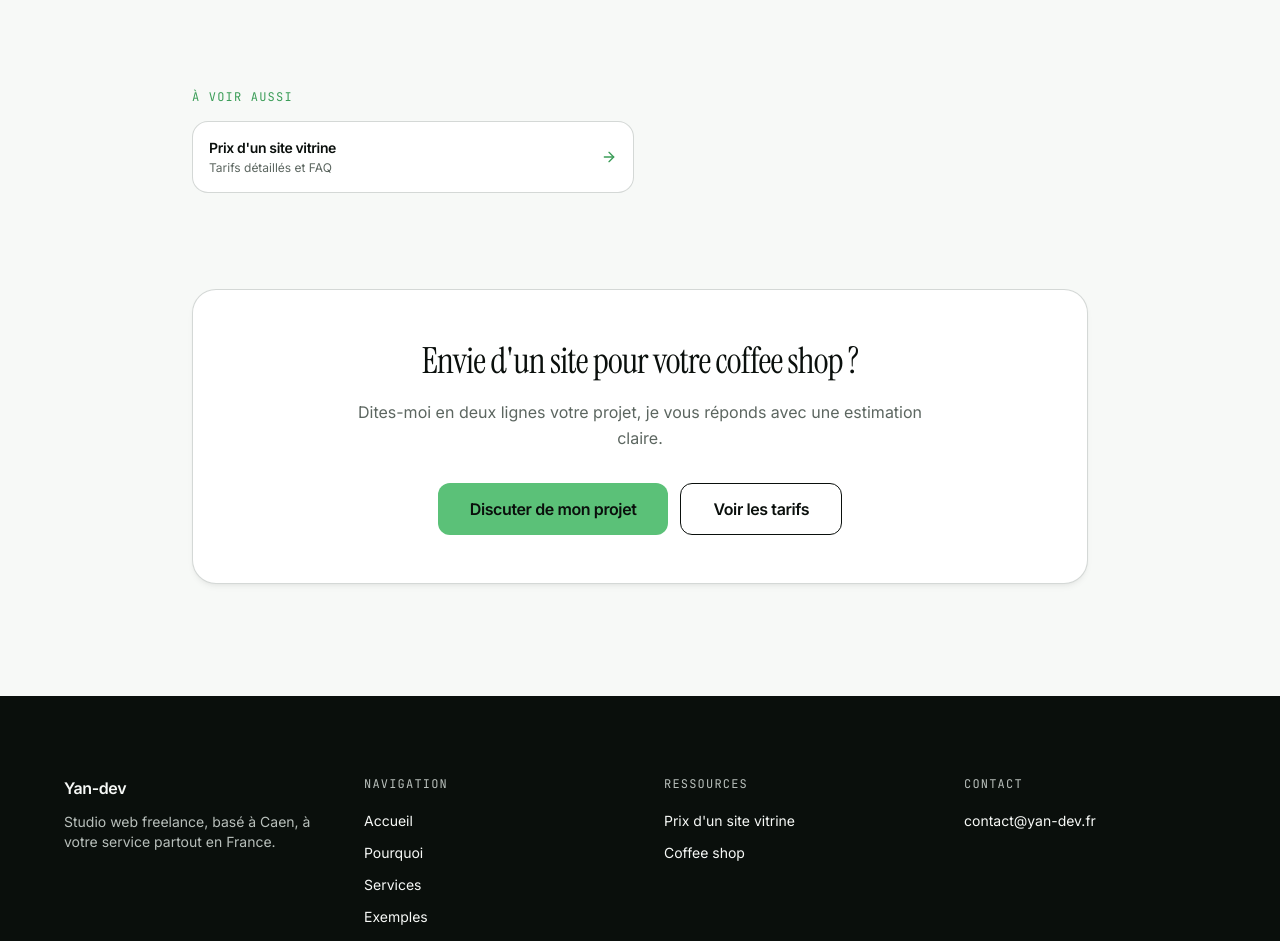
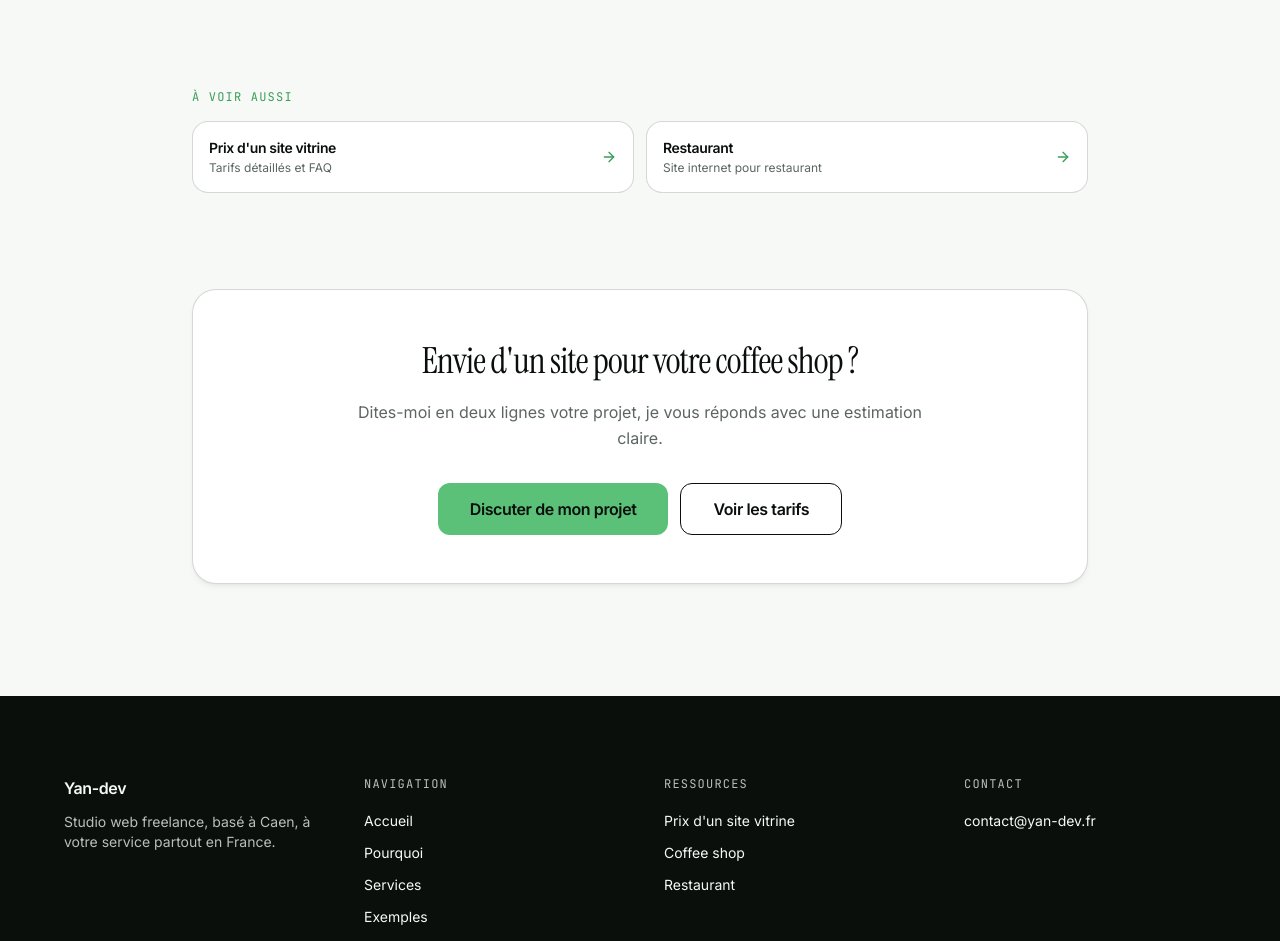
Before and after one commit to yaniiish/yan-dev-PF, a Next.js app: page /site-internet/coffee-shop in a window 1280 px wide. Shown: the part 3240-4181 px from the top of the page. Built offline with nearby package versions, Linux system fonts and the light colour scheme; no server answers.

Commit message:
feat: ajoute la page metier restaurant (changement de carte compris dans l'abonnement)

```diff
--- a/src/content/metiers.ts
+++ b/src/content/metiers.ts
@@ -125,6 +125,71 @@ export const METIERS: readonly Metier[] = [
     ctaText:
       "Dites-moi en deux lignes votre projet, je vous réponds avec une estimation claire.",
   },
+  {
+    slug: "restaurant",
+    navLabel: "Restaurant",
+    serviceName: "Création de site internet pour restaurant",
+    metaTitle: "Création de site internet pour restaurant, dès 490 €",
+    metaDescription:
+      "Un site web moderne pour votre restaurant : carte, horaires, réservation et visibilité sur Google. Changement de carte compris dans l'abonnement. Dès 490 €. Freelance à Caen, partout en France.",
+    breadcrumbLabel: "Site internet pour restaurant",
+    h1: "Un site internet pour votre restaurant",
+    lead: "Vos clients regardent votre carte et vos horaires en ligne avant de réserver. Un site clair et moderne les rassure, met l'eau à la bouche et vous rend visible sur Google quand on cherche où manger dans le coin. Dès 490 €.",
+    enjeuxTitle: "Pourquoi un site pour votre restaurant",
+    enjeux: [
+      {
+        title: "Être trouvé sur Google",
+        body: "Quand on cherche un restaurant dans votre ville, un site bien référencé vous fait apparaître, avec votre adresse, vos horaires et votre carte.",
+      },
+      {
+        title: "Donner envie de réserver",
+        body: "Photos de vos plats, de la salle, de l'ambiance : on donne envie de venir avant même de pousser la porte.",
+      },
+      {
+        title: "Une carte qui évolue sans surcoût",
+        body: "Vous changez de menu chaque saison ? La mise à jour de la carte est comprise dans l'abonnement de 30 €/mois, il suffit de me l'envoyer.",
+      },
+      {
+        title: "Réservation et contact simplifiés",
+        body: "Téléphone cliquable, formulaire, lien vers votre outil de réservation : on met en avant ce qui aide à remplir la salle.",
+      },
+    ],
+    example: {
+      description: "Un site exemple complet pour restaurant, en ligne.",
+      href: "https://site-pf-2.vercel.app/",
+      image: {
+        src: "/projects/restaurant.png",
+        alt: "Aperçu du site exemple pour restaurant",
+        width: 1618,
+        height: 910,
+      },
+    },
+    faq: [
+      {
+        question: "Combien coûte un site pour un restaurant ?",
+        answer:
+          "À partir de 490 € à la création, puis 30 €/mois pour le nom de domaine, l'hébergement et les mises à jour. Le détail est sur la page des tarifs.",
+      },
+      {
+        question: "Puis-je changer ma carte régulièrement ?",
+        answer:
+          "Oui. La mise à jour de votre carte est comprise dans l'abonnement de 30 €/mois : vous m'envoyez les changements et je les mets en ligne.",
+      },
+      {
+        question: "Peut-on ajouter la réservation en ligne ?",
+        answer:
+          "Oui : lien vers votre outil de réservation, téléphone cliquable ou formulaire de contact, selon ce que vous préférez.",
+      },
+      {
+        question: "Je ne suis pas à Caen, c'est possible ?",
+        answer:
+          "Oui. Je travaille à distance partout en France, le site se livre sans déplacement.",
+      },
+    ],
+    ctaTitle: "Envie d'un site pour votre restaurant ?",
+    ctaText:
+      "Dites-moi en deux lignes votre projet, je vous réponds avec une estimation claire.",
+  },
 ];
 
 export function getMetier(slug: string): Metier | undefined {
```
Also changed, not shown: 1 other file (tests, documents, lock files or other folders).
